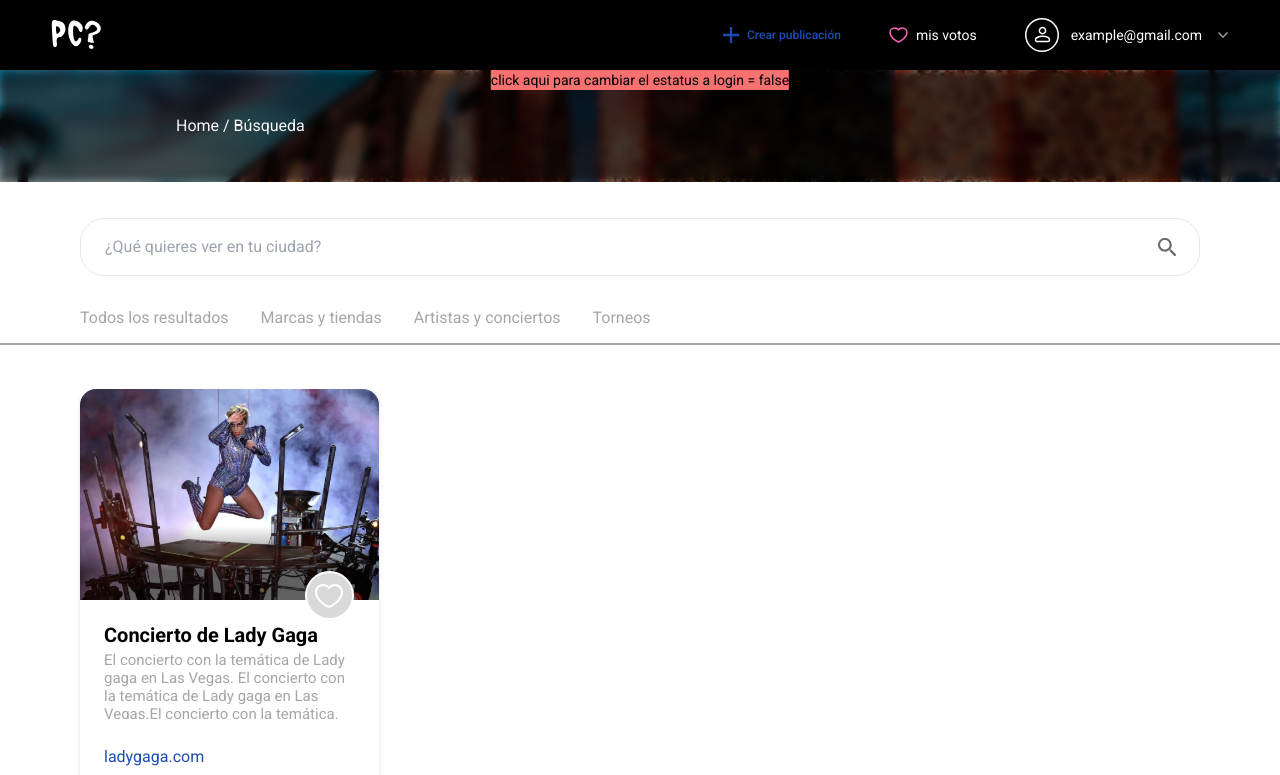
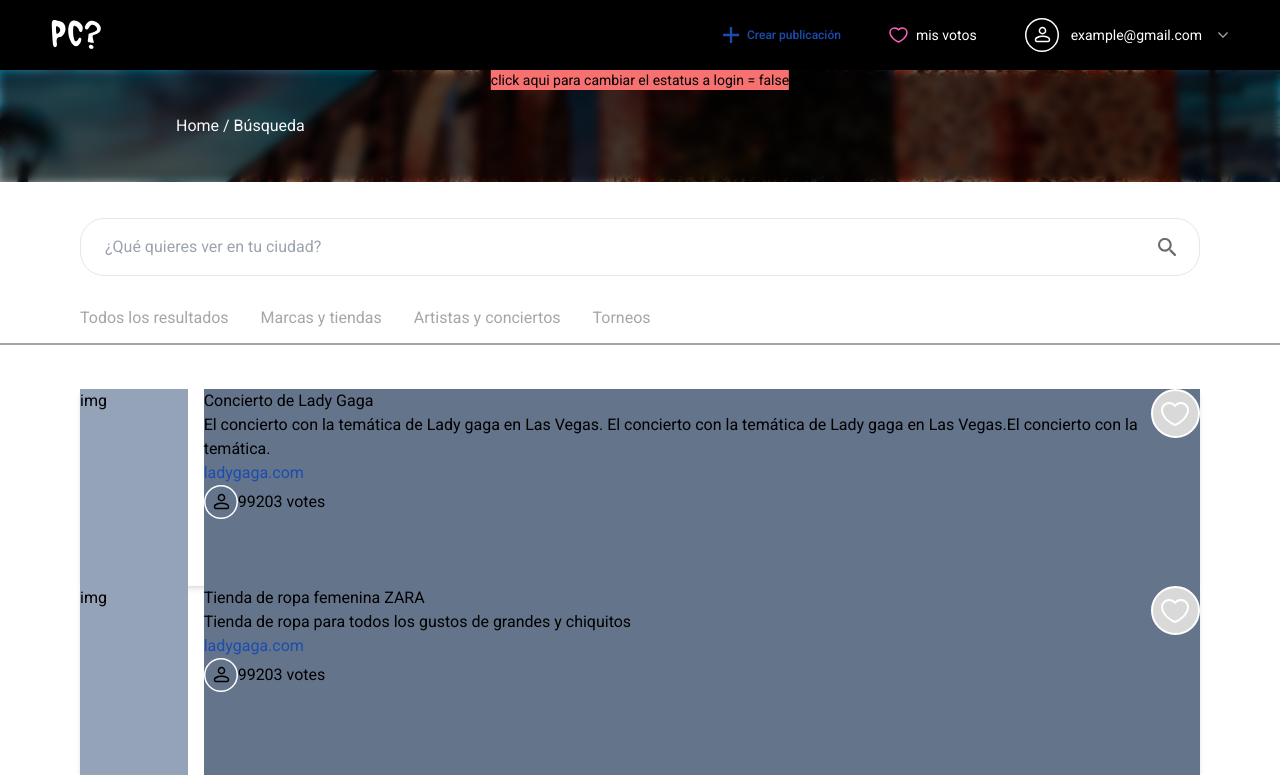
Before and after one commit to diegosisalima/para-cuando-app, a Next.js app: page /search in a window 1280 px wide. Shown: the top 775 px of the page. Built offline with nearby package versions, Linux system fonts and the light colour scheme.

Commit message:
style: add cart (incomplete)

```diff
--- /dev/null
+++ b/components/card/EventCardSearch.tsx
@@ -0,0 +1,101 @@
+import { useState } from 'react';
+// import Image from 'next/image';
+// import Link from 'next/link';
+import { Heart } from '../assets/svg/Heart';
+import User from '../assets/svg/User';
+interface IEventCardProps {
+  id: number;
+  title: string;
+  short_description: string;
+  votes: number;
+  url: string;
+  image: string;
+}
+
+const EventCardSearch: React.FC<IEventCardProps> = ({
+  id,
+  title,
+  short_description,
+  votes,
+  url,
+  image,
+}) => {
+  const [isClicked, setIsClicked] = useState(false);
+
+  const handleClick = () => {
+    setIsClicked(!isClicked);
+  };
+
+  return (
+    <div className="w-full h-[197px] shadow-md flex gap-4 relative">
+      <section className="bg-slate-400 w-[121px]">img</section>
+      <section className="bg-slate-500 w-full">
+        <h1>{title}</h1>
+        <p>{short_description}</p>
+        <div>
+          <a
+            className="text-app-blue"
+            href={url}
+            rel="noreferrer"
+            target="_blank"
+          >
+            {url}
+          </a>
+          <div className="flex items-center ">
+            <User stroke="black" />
+            {votes} votes
+          </div>
+        </div>
+      </section>
+      <Heart
+        className="absolute top-0 right-0 hover:cursor-pointer"
+        isActive={isClicked}
+        onClick={handleClick}
+      ></Heart>
+    </div>
+    // <div className="h-[197px] bg-white w-[394px] shadow-md rounded-lg mb-2 relative flex">
+    //   <div className="bg-slate-400 h-full w-[121px]">
+    //     <Link href={`/detail/${id}`}>
+    //       <Image
+    //         className="rounded-tl-2xl rounded-tr-2xl left-[0%] right-[0%] top-[0%] bottom-[47.36%] object-cover"
+    //         width={121}
+    //         height={197}
+    //         src={image}
+    //         alt={title}
+    //       />
+    //     </Link>
+    //   </div>
+    //   <Heart
+    //     className="absolute left-[75.25%] right-[7.36%] top-[40.15%] bottom-[44.15%] hover:cursor-pointer"
+    //     isActive={isClicked}
+    //     onClick={handleClick}
+    //   ></Heart>
+    //   <section className="px-6 pt-6 w-[58px] bg-slate-400">
+    //     <strong>
+    //       <h1 className="app-title-3">{title}</h1>
+    //     </strong>
+    //     <div className="h-[72px]">
+    //       <p className="h-full overflow-hidden py-1 app-texto-1 text-app-grayDark">
+    //         {short_description}
+    //       </p>
+    //     </div>
+    //     <section className="absolute bottom-10">
+    //       <a
+    //         className="text-app-blue"
+    //         href={url}
+    //         rel="noreferrer"
+    //         target="_blank"
+    //       >
+    //         {url}
+    //       </a>
+    //       <div className="flex items-center ">
+    //         <User stroke="black" />
+    //         {votes} votes
+    //       </div>
+    //     </section>
+    //   </section>
+    // </div>
+  );
+};
+
+export default EventCardSearch;
--- a/pages/search/index.tsx
+++ b/pages/search/index.tsx
@@ -5,7 +5,7 @@
 import { eventsMock } from '../../lib/data/events.mock';
 /*components */
 import BtnBlue from '../../components/BtnBlue/BtnBlue';
-import EventCard from '../../components/card/EventCard';
+import EventCardSearch from '../../components/card/EventCardSearch';
 import Input from '../../components/input/Input';
 import { Layout } from '../../components/layout/Layout';
 import { EventSlider } from '../../components/sliders/EventSlider/EventSlider';
@@ -54,7 +54,7 @@
       </section>
       <section className="pt-11 pb-28">
         {eventsMock?.map((event) => (
-          <EventCard
+          <EventCardSearch
             key={event.id}
             id={event.id}
             title={event.title}
```
